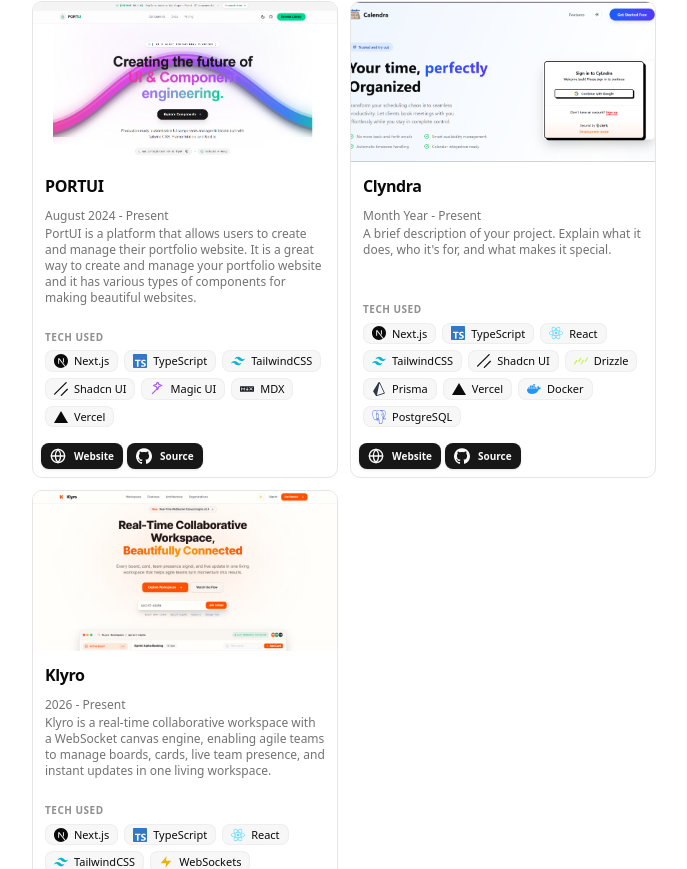
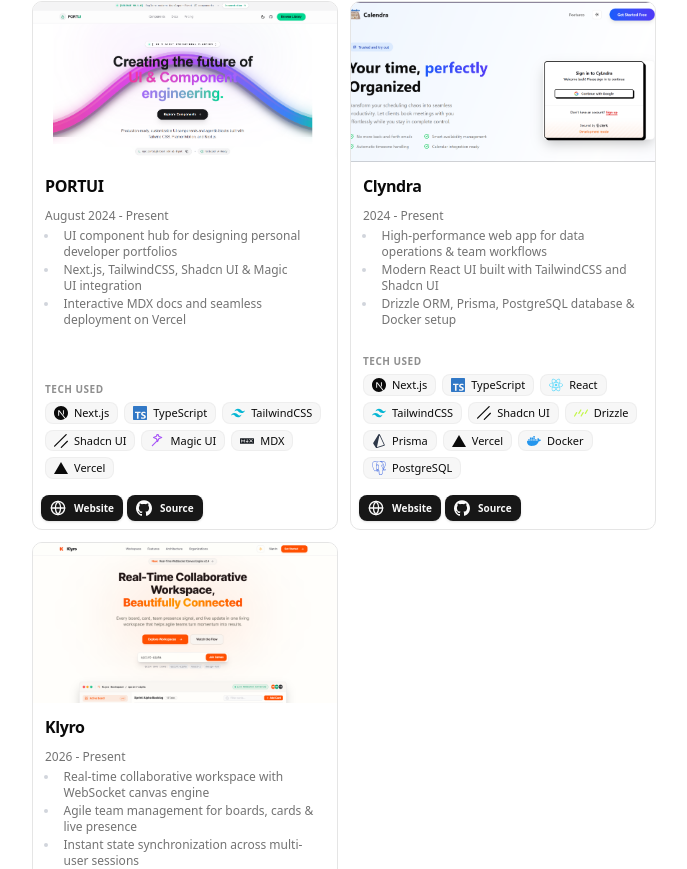
Before and after one commit to Callme-VR/portfolio-web, a Next.js app: page / in a window 1280 px wide. Shown: the part 1911-2780 px from the top of the page, without its empty margins (296-983 px from the left). Built offline with nearby package versions, Linux system fonts and the light colour scheme.

Commit message:
feat: add ProjectCard component and portfolio resume data

```diff
--- a/src/components/project-card.tsx
+++ b/src/components/project-card.tsx
@@ -78,7 +78,7 @@
           <div className="hidden font-sans text-xs underline print:visible">
             {link?.replace("https://", "").replace("www.", "").replace("/", "")}
           </div>
-          <div className="prose max-w-full text-pretty font-sans text-xs text-muted-foreground dark:prose-invert">
+          <div className="prose max-w-full text-pretty font-sans text-xs text-muted-foreground dark:prose-invert prose-ul:list-disc prose-ul:pl-3.5 prose-li:my-0.5">
             <Markdown>{description}</Markdown>
           </div>
         </div>
--- a/src/data/resume.tsx
+++ b/src/data/resume.tsx
@@ -124,7 +124,9 @@
       dates: "January 2025 - Present",
       active: true,
       description:
-        "TripMate AI is a multi-agent travel planner system built to search flights, discover hotels, and generate personalized travel itineraries using an intelligent LangGraph multi-agent architecture.",
+        "- Multi-agent travel planner system to search flights & hotels\n" +
+        "- Intelligent LangGraph multi-agent orchestration architecture\n" +
+        "- Tavily search API and AviationStack real-time flight tracking",
       technologies: [
         "Next.js",
         "FastAPI",
@@ -153,7 +155,9 @@
       dates: "November 2024 - Present",
       active: true,
       description:
-        "DocterlogyAI is a platform that allows users to find the best doctors in their area and provide consultation with them using AI. It is a great way to find the best doctors in your area.",
+        "- AI platform to locate top medical specialists & book appointments\n" +
+        "- Voice AI consultations powered by Vapi AI & Vercel AI SDK\n" +
+        "- Secure Stripe payments with PostgreSQL and Prisma backend",
       technologies: [
         "Next.js",
         "TypeScript",
@@ -189,7 +193,9 @@
       dates: "November 2024 - Present",
       active: true,
       description:
-        "ReviewerAi is a platform that allows users to review GitHub errors and issues and provide solutions for better improvement of a codebase. It uses the Vercel AI SDK to generate solutions for codebase improvement.",
+        "- Automated GitHub code & issue reviewer powered by LLMs\n" +
+        "- Codebase improvement solutions via Vercel AI SDK\n" +
+        "- Dockerized environment with Prisma & PostgreSQL storage",
       technologies: [
         "Next.js",
         "TypeScript",
@@ -223,7 +229,9 @@
       dates: "August 2024 - Present",
       active: true,
       description:
-        "PortUI is a platform that allows users to create and manage their portfolio website. It is a great way to create and manage your portfolio website and it has various types of components for making beautiful websites.",
+        "- UI component hub for designing personal developer portfolios\n" +
+        "- Next.js, TailwindCSS, Shadcn UI & Magic UI integration\n" +
+        "- Interactive MDX docs and seamless deployment on Vercel",
       technologies: [
         "Next.js",
         "TypeScript",
@@ -252,10 +260,12 @@
       title: "Clyndra",
       category: "web",
       href: "https://cy-lndra.vercel.app",
-      dates: "Month Year - Present",
+      dates: "2024 - Present",
       active: true,
       description:
-        "A brief description of your project. Explain what it does, who it's for, and what makes it special.",
+        "- High-performance web app for data operations & team workflows\n" +
+        "- Modern React UI built with TailwindCSS and Shadcn UI\n" +
+        "- Drizzle ORM, Prisma, PostgreSQL database & Docker setup",
       technologies: [
         "Next.js",
         "TypeScript",
@@ -290,7 +300,9 @@
       dates: "2026 - Present",
       active: true,
       description:
-        "Klyro is a real-time collaborative workspace with a WebSocket canvas engine, enabling agile teams to manage boards, cards, live team presence, and instant updates in one living workspace.",
+        "- Real-time collaborative workspace with WebSocket canvas engine\n" +
+        "- Agile team management for boards, cards & live presence\n" +
+        "- Instant state synchronization across multi-user sessions",
       technologies: [
         "Next.js",
         "TypeScript",
```
